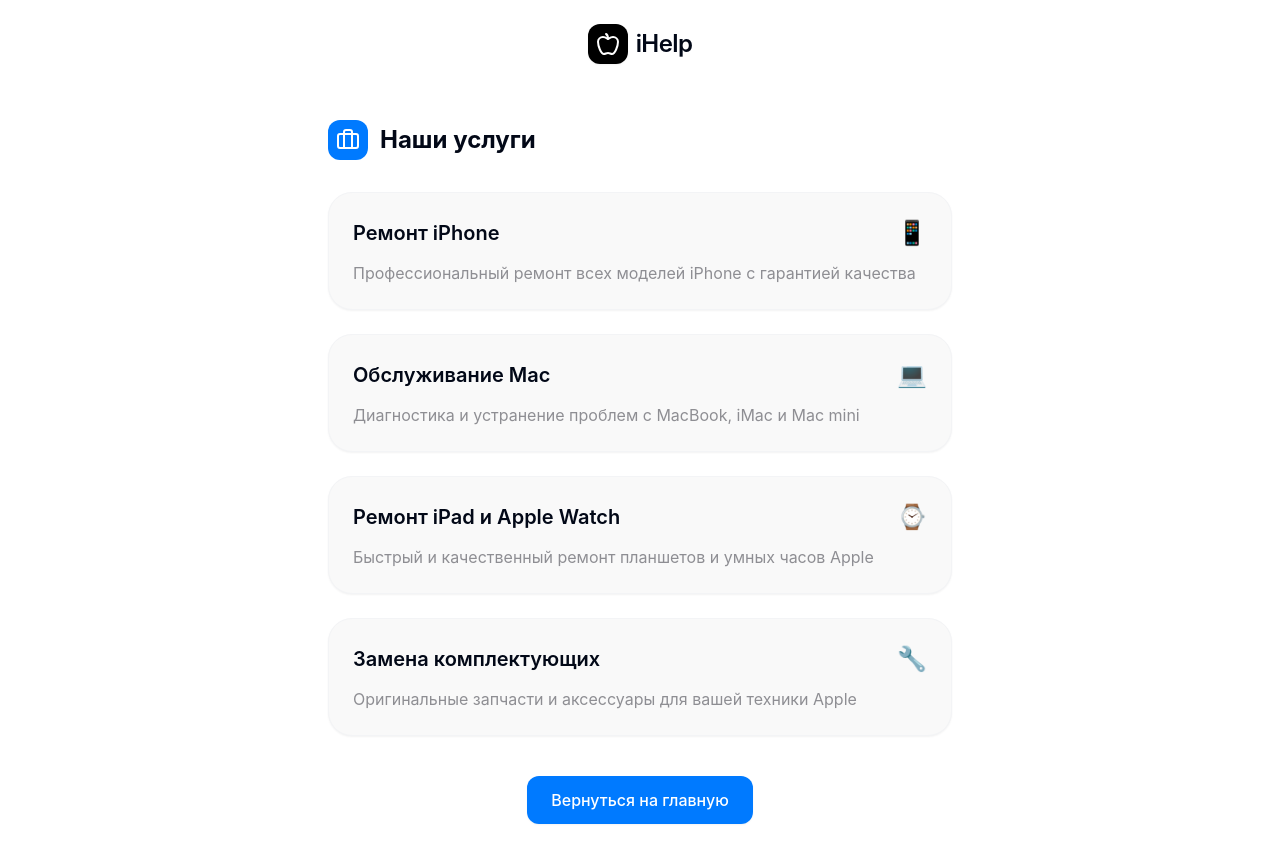
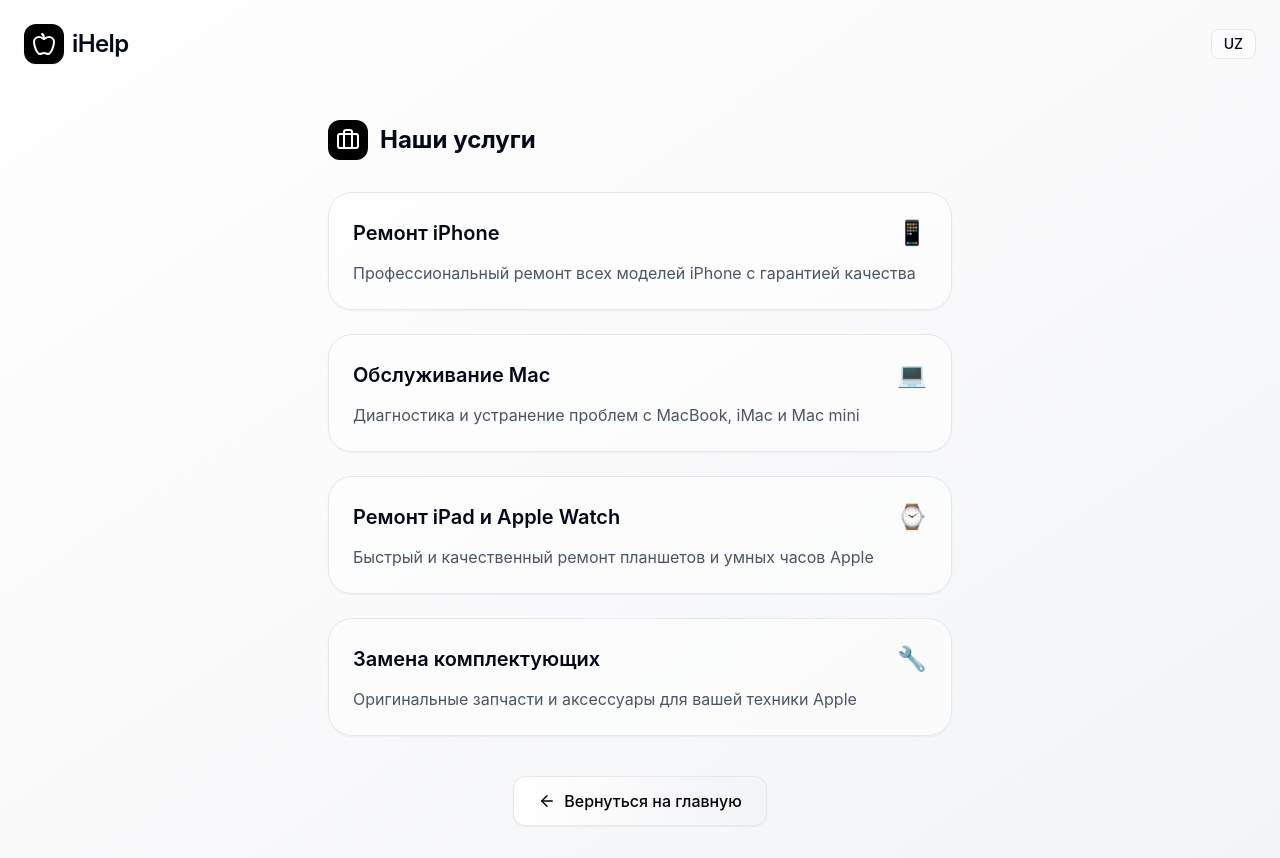
Before and after one commit to ishoep/ihelp-ios-landing, a React (Vite) app: page /portfolio in a window 1280 px wide. Built offline with nearby package versions, Linux system fonts and the light colour scheme.

Commit message:
Refactor: Apply new design and animations
Implement a new design with black and white colors, gradients, and glassmorphism effects. Update links and add smooth animations for page transitions. Translate the content to Uzbek and Russian.

```diff
--- a/package.json
+++ b/package.json
@@ -45,6 +45,7 @@
     "cmdk": "^1.0.0",
     "date-fns": "^3.6.0",
     "embla-carousel-react": "^8.3.0",
+    "framer-motion": "^12.9.2",
     "input-otp": "^1.2.4",
     "lucide-react": "^0.462.0",
     "next-themes": "^0.3.0",
--- a/src/App.tsx
+++ b/src/App.tsx
@@ -3,28 +3,53 @@ import { Toaster } from "@/components/ui/toaster";
 import { Toaster as Sonner } from "@/components/ui/sonner";
 import { TooltipProvider } from "@/components/ui/tooltip";
 import { QueryClient, QueryClientProvider } from "@tanstack/react-query";
-import { BrowserRouter, Routes, Route } from "react-router-dom";
+import { BrowserRouter, Routes, Route, useLocation } from "react-router-dom";
+import { AnimatePresence } from "framer-motion";
 import Index from "./pages/Index";
 import Portfolio from "./pages/Portfolio";
 import NotFound from "./pages/NotFound";
+import { useState, createContext } from "react";
 
-const queryClient = new QueryClient();
+// Create language context
+export const LanguageContext = createContext({
+  language: 'ru' as 'ru' | 'uz',
+  setLanguage: (lang: 'ru' | 'uz') => {}
+});
 
-const App = () => (
-  <QueryClientProvider client={queryClient}>
-    <TooltipProvider>
-      <Toaster />
-      <Sonner />
-      <BrowserRouter>
-        <Routes>
+// AnimatedRoutes component for transitions
+const AnimatedRoutes = () => {
+  const location = useLocation();
+
+  return (
+    <AnimatePresence mode="wait">
+      <Routes location={location} key={location.pathname}>
         <Route path="/" element={<Index />} />
         <Route path="/portfolio" element={<Portfolio />} />
         {/* ADD ALL CUSTOM ROUTES ABOVE THE CATCH-ALL "*" ROUTE */}
         <Route path="*" element={<NotFound />} />
       </Routes>
+    </AnimatePresence>
+  );
+};
+
+const queryClient = new QueryClient();
+
+const App = () => {
+  const [language, setLanguage] = useState<'ru' | 'uz'>('ru');
+
+  return (
+    <QueryClientProvider client={queryClient}>
+      <LanguageContext.Provider value={{ language, setLanguage }}>
+        <TooltipProvider>
+          <Toaster />
+          <Sonner />
+          <BrowserRouter>
+            <AnimatedRoutes />
           </BrowserRouter>
         </TooltipProvider>
+      </LanguageContext.Provider>
     </QueryClientProvider>
   );
+};
 
 export default App;
--- a/src/components/Header.tsx
+++ b/src/components/Header.tsx
@@ -1,17 +1,30 @@
 
-import React from 'react';
+import React, { useState } from 'react';
 import { Apple } from 'lucide-react';
 import { Link } from 'react-router-dom';
 
 const Header = () => {
+  const [language, setLanguage] = useState<'ru' | 'uz'>('ru');
+
+  const toggleLanguage = () => {
+    setLanguage(prev => prev === 'ru' ? 'uz' : 'ru');
+  };
+
   return (
-    <header className="w-full py-6 flex items-center justify-center">
-      <Link to="/" className="flex items-center space-x-2 group">
+    <header className="w-full py-6 flex items-center justify-between px-6">
+      <Link to="/" className="flex items-center space-x-2 group animate-fade-in">
         <div className="rounded-xl bg-black p-2 group-hover:scale-105 transition-transform duration-200 shadow-sm">
           <Apple size={24} className="text-white" />
         </div>
         <span className="text-2xl font-semibold tracking-tight">iHelp</span>
       </Link>
+
+      <button
+        onClick={toggleLanguage}
+        className="px-3 py-1 rounded-lg bg-white/50 backdrop-blur-sm border border-gray-200 text-sm font-medium hover:bg-white/80 transition-colors duration-200"
+      >
+        {language === 'ru' ? 'UZ' : 'RU'}
+      </button>
     </header>
   );
 };
--- a/src/index.css
+++ b/src/index.css
@@ -91,23 +91,78 @@
   }
 
   body {
-    @apply bg-background text-foreground;
+    @apply bg-white text-foreground;
     font-family: -apple-system, BlinkMacSystemFont, "San Francisco", "Helvetica Neue", Helvetica, Arial, sans-serif;
     -webkit-font-smoothing: antialiased;
   }
 
   .ios-button {
-    @apply flex gap-2 items-center justify-center px-6 py-3 rounded-xl text-white
-           bg-ios-blue hover:opacity-90 transition-opacity duration-200
-           shadow-sm font-medium;
+    @apply flex gap-2 items-center justify-center px-6 py-3 rounded-xl text-black
+           bg-gradient-to-r from-white to-gray-100 hover:opacity-90 transition-opacity duration-200
+           shadow-sm font-medium border border-gray-200;
   }
 
   .ios-card {
-    @apply bg-ios-card rounded-3xl shadow-sm border border-gray-100;
+    @apply bg-white/70 backdrop-blur-md rounded-3xl shadow-sm border border-gray-100;
+  }
+
+  .glass-card {
+    @apply bg-white/50 backdrop-blur-lg rounded-3xl shadow-sm border border-gray-200;
   }
 
   .emoji {
     @apply text-3xl;
+  }
+
+  /* Page Transitions */
+  .page-enter {
+    opacity: 0;
+    transform: translateY(10px);
+  }
+
+  .page-enter-active {
+    opacity: 1;
+    transform: translateY(0);
+    transition: opacity 300ms, transform 300ms;
+  }
+
+  .page-exit {
+    opacity: 1;
+  }
+
+  .page-exit-active {
+    opacity: 0;
+    transform: translateY(10px);
+    transition: opacity 300ms, transform 300ms;
+  }
+
+  /* Animation Classes */
+  .animate-fade-in {
+    animation: fadeIn 0.5s ease-out forwards;
+  }
+
+  .animate-slide-up {
+    animation: slideUp 0.5s ease-out forwards;
+  }
+
+  @keyframes fadeIn {
+    from {
+      opacity: 0;
+    }
+    to {
+      opacity: 1;
+    }
+  }
+
+  @keyframes slideUp {
+    from {
+      opacity: 0;
+      transform: translateY(20px);
+    }
+    to {
+      opacity: 1;
+      transform: translateY(0);
+    }
   }
 }
 
--- a/src/pages/Index.tsx
+++ b/src/pages/Index.tsx
@@ -1,45 +1,73 @@
 
-import React from 'react';
+import React, { useState, useEffect } from 'react';
 import { Link } from 'react-router-dom';
 import { Instagram, Phone, MessageCircle } from 'lucide-react';
 import Header from '../components/Header';
 import ContactButton from '../components/ContactButton';
 
+const translations = {
+  ru: {
+    title: 'iHelp',
+    description: 'Сервис Apple техники в Бухаре',
+    portfolio: 'Портфолио'
+  },
+  uz: {
+    title: 'iHelp',
+    description: 'Buxorodagi Apple texnikasi servisi',
+    portfolio: 'Portfolio'
+  }
+};
+
 const Index = () => {
+  const [language, setLanguage] = useState<'ru' | 'uz'>('ru');
+  const [mounted, setMounted] = useState(false);
+
+  useEffect(() => {
+    setMounted(true);
+  }, []);
+
+  const t = translations[language];
+
+  const animationClasses = mounted ? 'opacity-100 translate-y-0' : 'opacity-0 translate-y-10';
+
   return (
-    <div className="min-h-screen bg-ios-background flex flex-col">
+    <div className="min-h-screen bg-gradient-to-br from-white to-gray-100 flex flex-col">
       <Header />
 
       <main className="flex-1 flex flex-col items-center justify-center px-6 py-8 text-center">
-        <div className="ios-card p-8 max-w-md w-full space-y-6 animate-fade-in">
+        <div className={`glass-card p-8 max-w-md w-full space-y-6 transition-all duration-500 ${animationClasses}`}>
           <div className="emoji mb-6">🛠️</div>
-          <h1 className="text-3xl font-bold text-ios-text">iHelp</h1>
-          <p className="text-ios-secondary text-lg">Сервис Apple техники в Бухаре</p>
+          <h1 className="text-3xl font-bold text-black">{t.title}</h1>
+          <p className="text-gray-700 text-lg">{t.description}</p>
 
-          <Link to="/portfolio" className="ios-button w-full inline-block">
-            Портфолио
+          <Link
+            to="/portfolio"
+            className="ios-button w-full inline-block animate-fade-in"
+          >
+            {t.portfolio}
           </Link>
         </div>
       </main>
 
       <footer className="py-10 px-6">
-        <div className="max-w-md mx-auto flex flex-col gap-3 sm:flex-row sm:gap-4 justify-center">
+        <div className="max-w-md mx-auto grid grid-cols-1 sm:grid-cols-3 gap-3">
           <ContactButton
             icon={MessageCircle}
             label="Telegram"
             href="https://t.me/ihelp_bukhara"
+            color="bg-gradient-to-r from-white to-gray-50"
           />
           <ContactButton
             icon={Instagram}
             label="Instagram"
             href="https://instagram.com/ihelp_bukhara"
-            color="bg-gradient-to-r from-purple-500 to-pink-500"
+            color="bg-gradient-to-r from-white to-gray-50"
           />
           <ContactButton
             icon={Phone}
             label="+998 90 123 4567"
             href="tel:+998901234567"
-            color="bg-green-600"
+            color="bg-gradient-to-r from-white to-gray-50"
           />
         </div>
       </footer>
--- a/src/pages/Portfolio.tsx
+++ b/src/pages/Portfolio.tsx
@@ -1,63 +1,115 @@
 
-import React from 'react';
-import { Briefcase, Folder, Apple } from 'lucide-react';
+import React, { useState, useEffect } from 'react';
+import { Briefcase, ArrowLeft } from 'lucide-react';
 import { Link } from 'react-router-dom';
 import Header from '../components/Header';
 
+const translations = {
+  ru: {
+    services: 'Наши услуги',
+    backToHome: 'Вернуться на главную',
+    items: [
+      {
+        title: 'Ремонт iPhone',
+        description: 'Профессиональный ремонт всех моделей iPhone с гарантией качества',
+        emoji: '📱'
+      },
+      {
+        title: 'Обслуживание Mac',
+        description: 'Диагностика и устранение проблем с MacBook, iMac и Mac mini',
+        emoji: '💻'
+      },
+      {
+        title: 'Ремонт iPad и Apple Watch',
+        description: 'Быстрый и качественный ремонт планшетов и умных часов Apple',
+        emoji: '⌚'
+      },
+      {
+        title: 'Замена комплектующих',
+        description: 'Оригинальные запчасти и аксессуары для вашей техники Apple',
+        emoji: '🔧'
+      }
+    ]
+  },
+  uz: {
+    services: 'Bizning xizmatlar',
+    backToHome: 'Asosiy sahifaga qaytish',
+    items: [
+      {
+        title: 'iPhone ta\'mirlash',
+        description: 'Barcha iPhone modellarini professional ta\'mirlash sifat kafolati bilan',
+        emoji: '📱'
+      },
+      {
+        title: 'Mac xizmati',
+        description: 'MacBook, iMac va Mac minidagi muammolarni tashxislash va hal qilish',
+        emoji: '💻'
+      },
+      {
+        title: 'iPad va Apple Watch ta\'mirlash',
+        description: 'Apple planshetlari va aqlli soatlarini tez va sifatli ta\'mirlash',
+        emoji: '⌚'
+      },
+      {
+        title: 'Qismlarni almashtirish',
+        description: 'Apple texnikangiz uchun asl qismlar va aksessuarlar',
+        emoji: '🔧'
+      }
+    ]
+  }
+};
+
 const PortfolioItem = ({ title, description, emoji }: { title: string; description: string; emoji: string }) => {
   return (
-    <div className="ios-card p-6 space-y-3">
+    <div className="glass-card p-6 space-y-3 hover:scale-[1.02] transition-transform duration-300">
       <div className="flex justify-between items-center">
         <h3 className="font-semibold text-xl">{title}</h3>
         <div className="emoji text-2xl">{emoji}</div>
       </div>
-      <p className="text-ios-secondary">{description}</p>
+      <p className="text-gray-600">{description}</p>
     </div>
   );
 };
 
 const Portfolio = () => {
+  const [language, setLanguage] = useState<'ru' | 'uz'>('ru');
+  const [mounted, setMounted] = useState(false);
+
+  useEffect(() => {
+    setMounted(true);
+  }, []);
+
+  const t = translations[language];
+  const animationClass = mounted ? 'opacity-100' : 'opacity-0';
+
   return (
-    <div className="min-h-screen bg-ios-background flex flex-col">
+    <div className="min-h-screen bg-gradient-to-br from-white to-gray-100 flex flex-col">
       <Header />
 
-      <main className="flex-1 py-8 px-6 max-w-2xl mx-auto w-full">
-        <div className="flex items-center mb-8 space-x-3">
-          <div className="p-2 bg-ios-blue rounded-xl">
+      <main className={`flex-1 py-8 px-6 max-w-2xl mx-auto w-full transition-opacity duration-500 ${animationClass}`}>
+        <div className="flex items-center mb-8 space-x-3 animate-fade-in">
+          <div className="p-2 bg-black rounded-xl">
             <Briefcase size={24} className="text-white" />
           </div>
-          <h1 className="text-2xl font-bold">Наши услуги</h1>
+          <h1 className="text-2xl font-bold">{t.services}</h1>
         </div>
 
         <div className="space-y-6 mb-10">
-          <PortfolioItem
-            title="Ремонт iPhone"
-            description="Профессиональный ремонт всех моделей iPhone с гарантией качества"
-            emoji="📱"
-          />
-
-          <PortfolioItem
-            title="Обслуживание Mac"
-            description="Диагностика и устранение проблем с MacBook, iMac и Mac mini"
-            emoji="💻"
-          />
-
-          <PortfolioItem
-            title="Ремонт iPad и Apple Watch"
-            description="Быстрый и качественный ремонт планшетов и умных часов Apple"
-            emoji="⌚"
-          />
-
-          <PortfolioItem
-            title="Замена комплектующих"
-            description="Оригинальные запчасти и аксессуары для вашей техники Apple"
-            emoji="🔧"
-          />
+          {t.items.map((item, index) => (
+            <div key={index} className="animate-slide-up" style={{ animationDelay: `${index * 100}ms` }}>
+              <PortfolioItem
+                title={item.title}
+                description={item.description}
+                emoji={item.emoji}
+              />
+            </div>
+          ))}
         </div>
 
         <div className="flex justify-center">
-          <Link to="/" className="ios-button">
-            Вернуться на главную
+          <Link to="/" className="ios-button animate-fade-in">
+            <ArrowLeft size={18} />
+            {t.backToHome}
           </Link>
         </div>
       </main>
```
Also changed, not shown: src/components/ContactButton.tsx (+5 -4 lines), 1 other file (tests, documents, lock files or other folders). Lines whose indentation alone changed are shown as unchanged.
